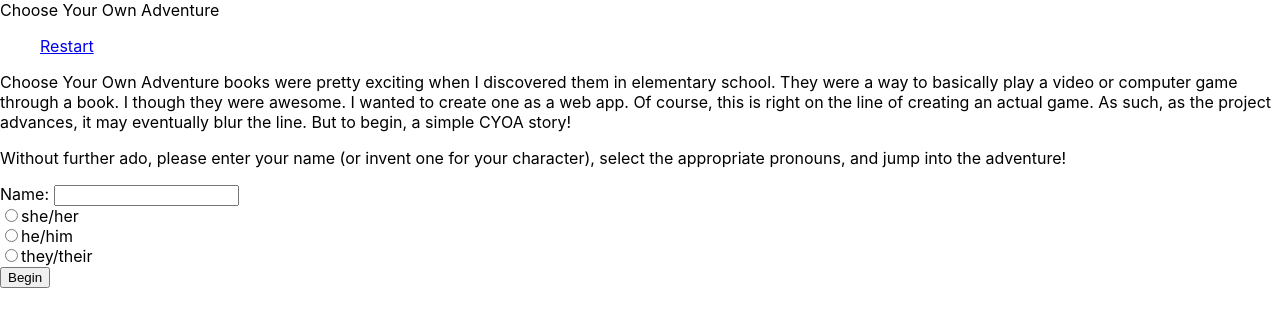
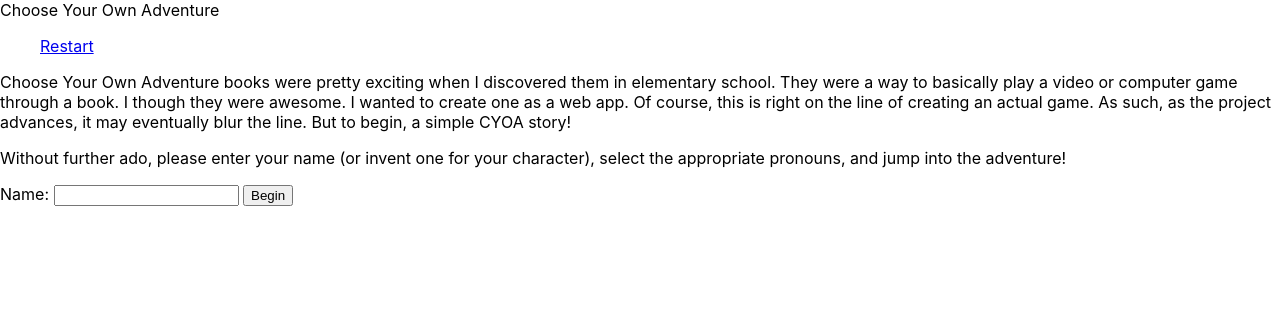
Before and after one commit to capnnemo2/cyoa-1, a React (Create React App) app: page / in a window 1280 px wide. Shown: the top 326 px of the page. Built offline with nearby package versions, Linux system fonts and the light colour scheme.

Commit message:
Removes pronouns

```diff
--- a/src/App.js
+++ b/src/App.js
@@ -12,7 +12,6 @@ export default class App extends React.Component {
 
   state = {
     userName: "",
-    pronouns: "",
     snooze: true,
     snooze1: false,
     snooze2: false,
@@ -24,12 +23,6 @@ export default class App extends React.Component {
   setUserName = (name) => {
     this.setState({
       userName: name,
-    });
-  };
-
-  setUserPronouns = (pronouns) => {
-    this.setState({
-      pronouns: pronouns,
     });
   };
 
@@ -85,9 +78,7 @@ export default class App extends React.Component {
   render() {
     const value = {
       userName: this.state.userName,
-      pronouns: this.state.pronouns,
       setUserName: this.setUserName,
-      setUserPronouns: this.setUserPronouns,
       setSnooze: this.setSnooze,
       setsnooze1: this.setsnooze1,
       setsnooze2: this.setsnooze2,
--- a/src/Context.js
+++ b/src/Context.js
@@ -2,9 +2,7 @@ import React from "react";
 
 export default React.createContext({
   userName: "",
-  pronouns: "",
   setUserName: () => {},
-  setUserPronouns: () => {},
   setSnooze: () => {},
   setsnooze1: () => {},
   setsnooze2: () => {},
--- a/src/ControlRoom.js
+++ b/src/ControlRoom.js
@@ -9,10 +9,14 @@ export default class ControlRoom extends React.Component {
   render() {
     const hero = this.context.userName;
     const coffee = this.context.coffee.length;
+    const realCoffee = coffee < 7;
+    const instantCoffee = coffee > 4;
+    const noSnooze = !this.context.snooze1;
+    const oneSnooze = this.context.snooze1 && !this.context.snooze2;
     return hero ? (
       <div className="ControlRoom">
         {/* ZERO SNOOZE BUT NO COFFEE */}
-        {!this.context.snooze1 && !coffee ? (
+        {noSnooze && !coffee ? (
           <div>
             <p>
               "Good morning, {hero}. You have five minutes to manually override
@@ -30,7 +34,7 @@ export default class ControlRoom extends React.Component {
           ""
         )}
         {/* ZERO SNOOZE AND REAL COFFEE */}
-        {!this.context.snooze1 && coffee && coffee < 7 ? (
+        {noSnooze && coffee && realCoffee ? (
           <div>
             <p>
               "Good morning, {hero}. You have five minutes to manually override
@@ -55,7 +59,7 @@ export default class ControlRoom extends React.Component {
           ""
         )}
         {/* ZERO SNOOZE AND INSTANT COFFEE */}
-        {coffee && coffee > 5 ? (
+        {noSnooze && coffee && instantCoffee ? (
           <div>
             <p>
               "Good morning, {hero}. You have two minutes to manually override
@@ -73,6 +77,14 @@ export default class ControlRoom extends React.Component {
           ""
         )}
         {/* ONE SNOOZE AND NO COFFEE */}
+        {oneSnooze && !coffee ? (
+          <div>
+            <p>one snooze and no coffee</p>
+          </div>
+        ) : (
+          ""
+        )}
+
         {/* ONE SNOOZE AND REAL COFFEE */}
         {/* ONE SNOOZE AND INSTANT COFFEE */}
 
@@ -81,7 +93,7 @@ export default class ControlRoom extends React.Component {
         {/* TWO SNOOZE AND INSTANT COFFEE */}
 
         {/* THREE SNOOZE */}
-        {this.context.snooze3 || this.context.coffee.length < 7 ? (
+        {this.context.snooze3 ? (
           <div>
             <p>WAAAAAOOOOOOOEEEEEEIIIIIIAAAAAAA</p>
             <p>"Depressurization will commence in 3 seconds. 3...2..."</p>
--- a/src/Home.js
+++ b/src/Home.js
@@ -6,9 +6,7 @@ export default class Home extends React.Component {
 
   handleSubmit = (e) => {
     let userName = e.target.username.value;
-    let userPronouns = e.target.pronouns.value;
     this.context.setUserName(userName);
-    this.context.setUserPronouns(userPronouns);
     this.props.history.push("/RiseNShine");
   };
 
@@ -37,22 +35,7 @@ export default class Home extends React.Component {
           <label>
             Name: <input type="text" name="username" required />
           </label>
-          <br />
-          <label>
-            <input type="radio" name="pronouns" value="she/her" required />
-            she/her
-          </label>
-          <br />
-          <label>
-            <input type="radio" name="pronouns" value="he/him" required />
-            he/him
-          </label>
-          <br />
-          <label>
-            <input type="radio" name="pronouns" value="they/their" required />
-            they/their
-          </label>
-          <br />
+          {"  "}
           <button type="submit">Begin</button>
         </form>
       </div>
```
